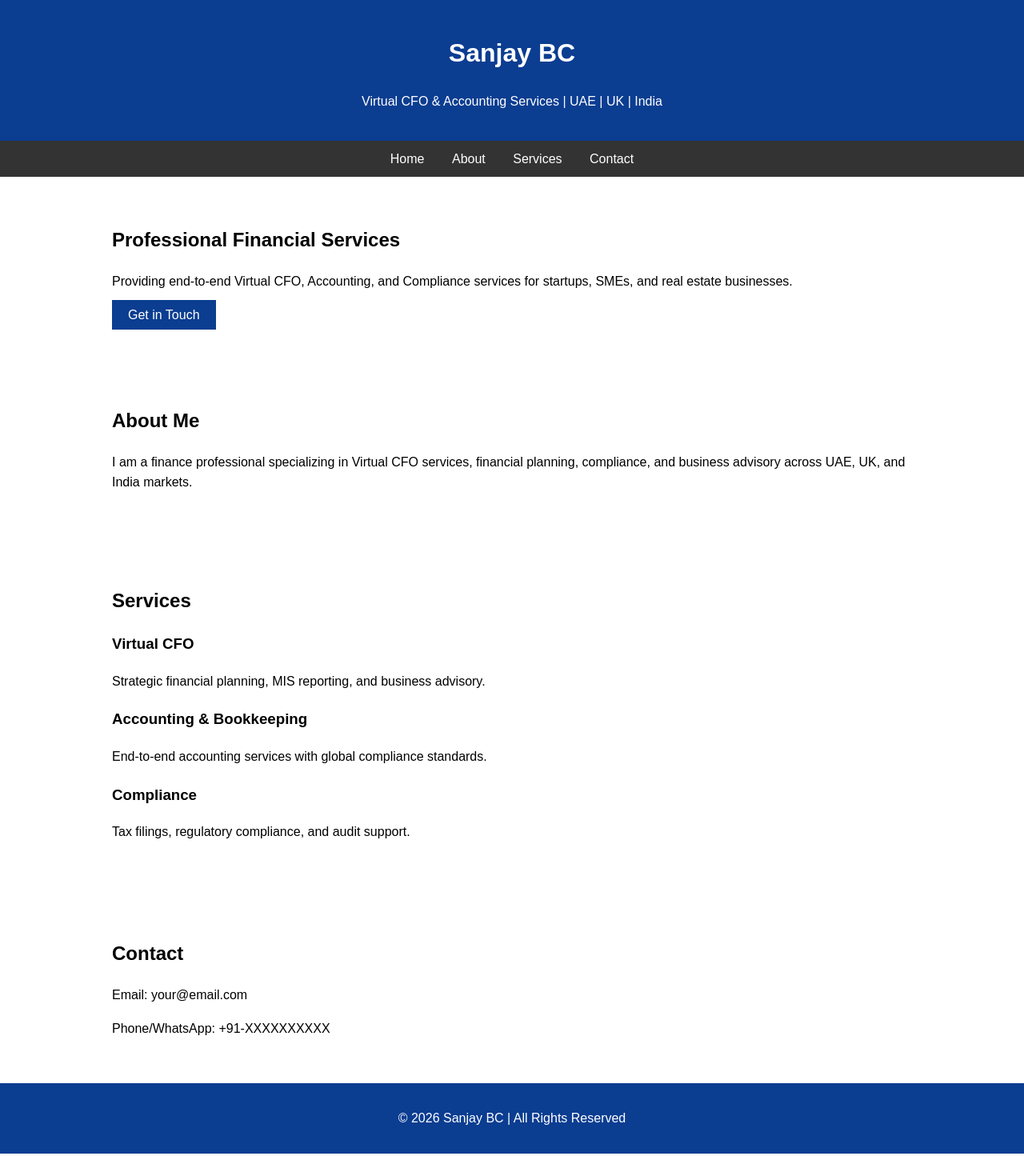
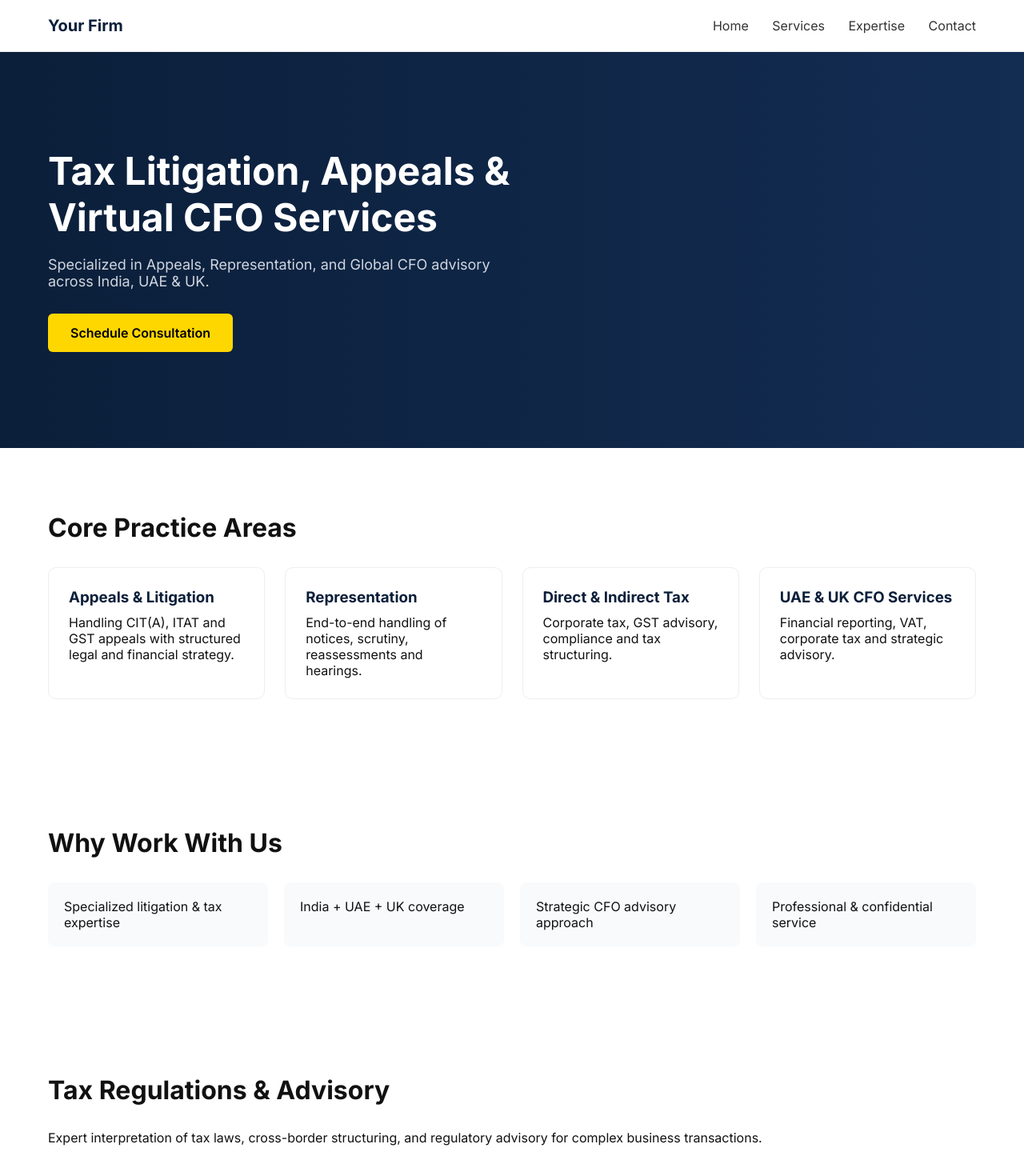
Before and after one commit to sanjay226268/sanjaybc.github.io, a plain HTML site: page index.html in a window 1280 px wide. Shown: the top 1445 px of the page at 80% size. Drawn offline with Linux system fonts and the light colour scheme.

Commit message:
Add files via upload

```diff
--- a/index.html
+++ b/index.html
@@ -3,78 +3,265 @@
 <head>
 <meta charset="UTF-8">
 <meta name="viewport" content="width=device-width, initial-scale=1.0">
-  <title>Sanjay BC | Virtual CFO & Accounting Services</title>
+<title>CFO & Tax Advisory Firm</title>
+
+<link href="https://fonts.googleapis.com/css2?family=Inter:wght@300;400;600;700&display=swap" rel="stylesheet">
+
 <style>
-    body { font-family: Arial, sans-serif; margin: 0; line-height: 1.6; }
-    header { background: #0b3d91; color: #fff; padding: 20px; text-align: center; }
-    nav { background: #333; padding: 10px; text-align: center; }
-    nav a { color: #fff; margin: 0 15px; text-decoration: none; }
-    section { padding: 40px; }
-    .container { max-width: 1000px; margin: auto; }
-    .services div { margin-bottom: 20px; }
-    footer { background: #0b3d91; color: #fff; text-align: center; padding: 15px; }
-    .btn { background: #0b3d91; color: white; padding: 10px 20px; text-decoration: none; }
+* { margin:0; padding:0; box-sizing:border-box; }
+
+body {
+  font-family: 'Inter', sans-serif;
+  background:#ffffff;
+  color:#111;
+}
+
+/* HEADER */
+header {
+  position: sticky;
+  top:0;
+  background:white;
+  padding:20px 60px;
+  display:flex;
+  justify-content:space-between;
+  align-items:center;
+  border-bottom:1px solid #eee;
+  z-index:1000;
+}
+
+.logo {
+  font-weight:700;
+  font-size:20px;
+  color:#0b1f3a;
+}
+
+nav a {
+  margin-left:25px;
+  text-decoration:none;
+  color:#333;
+  font-weight:500;
+}
+
+nav a:hover { color:#0b1f3a; }
+
+/* HERO */
+.hero {
+  padding:120px 60px;
+  background:linear-gradient(to right, #0b1f3a, #132c52);
+  color:white;
+  text-align:left;
+}
+
+.hero h1 {
+  font-size:48px;
+  max-width:700px;
+  line-height:1.2;
+}
+
+.hero p {
+  margin-top:20px;
+  font-size:18px;
+  max-width:600px;
+  color:#d0d6e0;
+}
+
+.btn {
+  display:inline-block;
+  margin-top:30px;
+  padding:14px 28px;
+  background:gold;
+  color:black;
+  font-weight:600;
+  text-decoration:none;
+  border-radius:6px;
+}
+
+/* SECTION */
+.section {
+  padding:80px 60px;
+}
+
+.section h2 {
+  font-size:32px;
+  margin-bottom:30px;
+}
+
+/* SERVICES GRID */
+.services {
+  display:grid;
+  grid-template-columns:repeat(auto-fit,minmax(260px,1fr));
+  gap:25px;
+}
+
+.card {
+  border:1px solid #eee;
+  padding:25px;
+  border-radius:10px;
+  transition:0.3s;
+  background:white;
+}
+
+.card:hover {
+  transform:translateY(-5px);
+  box-shadow:0 10px 25px rgba(0,0,0,0.08);
+}
+
+.card h3 {
+  margin-bottom:10px;
+  color:#0b1f3a;
+}
+
+/* WHY US */
+.why {
+  display:grid;
+  grid-template-columns:repeat(auto-fit,minmax(250px,1fr));
+  gap:20px;
+}
+
+.why div {
+  padding:20px;
+  background:#f8fafc;
+  border-radius:8px;
+}
+
+/* FORM */
+.form-section {
+  background:#0b1f3a;
+  color:white;
+  text-align:center;
+}
+
+form {
+  max-width:600px;
+  margin:auto;
+}
+
+form input, form select, form textarea {
+  width:100%;
+  padding:12px;
+  margin:10px 0;
+  border:none;
+  border-radius:5px;
+}
+
+form button {
+  width:100%;
+  padding:14px;
+  background:gold;
+  border:none;
+  font-weight:600;
+  cursor:pointer;
+}
+
+/* FOOTER */
+footer {
+  background:#111;
+  color:#bbb;
+  padding:30px;
+  text-align:center;
+  font-size:14px;
+}
+
+/* RESPONSIVE */
+@media(max-width:768px){
+  .hero h1 { font-size:32px; }
+  header { padding:15px 20px; }
+  .section { padding:60px 20px; }
+}
 </style>
 </head>
+
 <body>
 
 <header>
-  <h1>Sanjay BC</h1>
-  <p>Virtual CFO & Accounting Services | UAE | UK | India</p>
+  <div class="logo">Your Firm</div>
+  <nav>
+    <a href="#">Home</a>
+    <a href="#">Services</a>
+    <a href="#">Expertise</a>
+    <a href="#">Contact</a>
+  </nav>
 </header>
 
-<nav>
-  <a href="#home">Home</a>
-  <a href="#about">About</a>
-  <a href="#services">Services</a>
-  <a href="#contact">Contact</a>
-</nav>
-
-<section id="home">
-  <div class="container">
-    <h2>Professional Financial Services</h2>
-    <p>Providing end-to-end Virtual CFO, Accounting, and Compliance services for startups, SMEs, and real estate businesses.</p>
-    <a href="#contact" class="btn">Get in Touch</a>
-  </div>
+<section class="hero">
+  <h1>Tax Litigation, Appeals & Virtual CFO Services</h1>
+  <p>Specialized in Appeals, Representation, and Global CFO advisory across India, UAE & UK.</p>
+  <a href="#contact" class="btn">Schedule Consultation</a>
 </section>
 
-<section id="about">
-  <div class="container">
-    <h2>About Me</h2>
-    <p>I am a finance professional specializing in Virtual CFO services, financial planning, compliance, and business advisory across UAE, UK, and India markets.</p>
+<section class="section">
+  <h2>Core Practice Areas</h2>
+
+  <div class="services">
+    <div class="card">
+      <h3>Appeals & Litigation</h3>
+      <p>Handling CIT(A), ITAT and GST appeals with structured legal and financial strategy.</p>
     </div>
-</section>
 
-<section id="services">
-  <div class="container">
-    <h2>Services</h2>
-    <div class="services">
-      <div>
-        <h3>Virtual CFO</h3>
-        <p>Strategic financial planning, MIS reporting, and business advisory.</p>
+    <div class="card">
+      <h3>Representation</h3>
+      <p>End-to-end handling of notices, scrutiny, reassessments and hearings.</p>
     </div>
-      <div>
-        <h3>Accounting & Bookkeeping</h3>
-        <p>End-to-end accounting services with global compliance standards.</p>
+
+    <div class="card">
+      <h3>Direct & Indirect Tax</h3>
+      <p>Corporate tax, GST advisory, compliance and tax structuring.</p>
     </div>
-      <div>
-        <h3>Compliance</h3>
-        <p>Tax filings, regulatory compliance, and audit support.</p>
-      </div>
+
+    <div class="card">
+      <h3>UAE & UK CFO Services</h3>
+      <p>Financial reporting, VAT, corporate tax and strategic advisory.</p>
     </div>
   </div>
 </section>
 
-<section id="contact">
-  <div class="container">
-    <h2>Contact</h2>
-    <p>Email: your@email.com</p>
-    <p>Phone/WhatsApp: +91-XXXXXXXXXX</p>
+<section class="section">
+  <h2>Why Work With Us</h2>
+
+  <div class="why">
+    <div>Specialized litigation & tax expertise</div>
+    <div>India + UAE + UK coverage</div>
+    <div>Strategic CFO advisory approach</div>
+    <div>Professional & confidential service</div>
   </div>
 </section>
 
+<section class="section">
+  <h2>Tax Regulations & Advisory</h2>
+  <p>Expert interpretation of tax laws, cross-border structuring, and regulatory advisory for complex business transactions.</p>
+</section>
+
+<section id="contact" class="section form-section">
+  <h2>Schedule a Consultation</h2>
+
+  <form action="https://formspree.io/f/yourformid" method="POST">
+    <input type="text" name="name" placeholder="Full Name" required>
+    <input type="email" name="email" placeholder="Email Address" required>
+    <input type="text" name="phone" placeholder="Phone / WhatsApp">
+
+    <select name="service">
+      <option>Select Service</option>
+      <option>Appeals & Litigation</option>
+      <option>Representation</option>
+      <option>Taxation</option>
+      <option>Virtual CFO</option>
+    </select>
+
+    <select name="country">
+      <option>Select Country</option>
+      <option>India</option>
+      <option>UAE</option>
+      <option>UK</option>
+    </select>
+
+    <textarea name="message" placeholder="Brief about your requirement"></textarea>
+
+    <button type="submit">Get Consultation</button>
+  </form>
+</section>
+
 <footer>
-  <p>© 2026 Sanjay BC | All Rights Reserved</p>
+  © 2026 Your Firm | CFO & Tax Advisory | India | UAE | UK
 </footer>
 
 </body>
```
Lines whose indentation alone changed are shown as unchanged.
